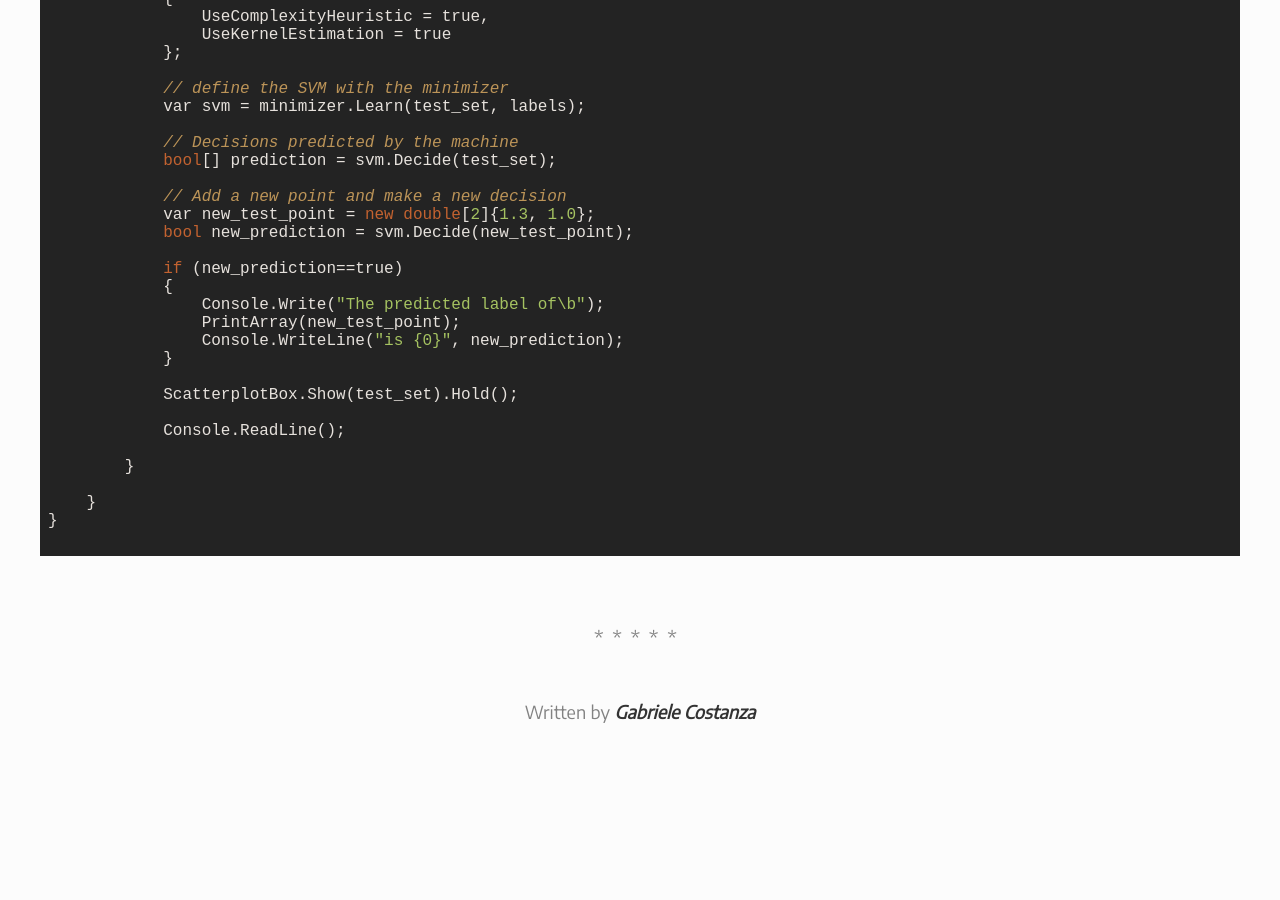
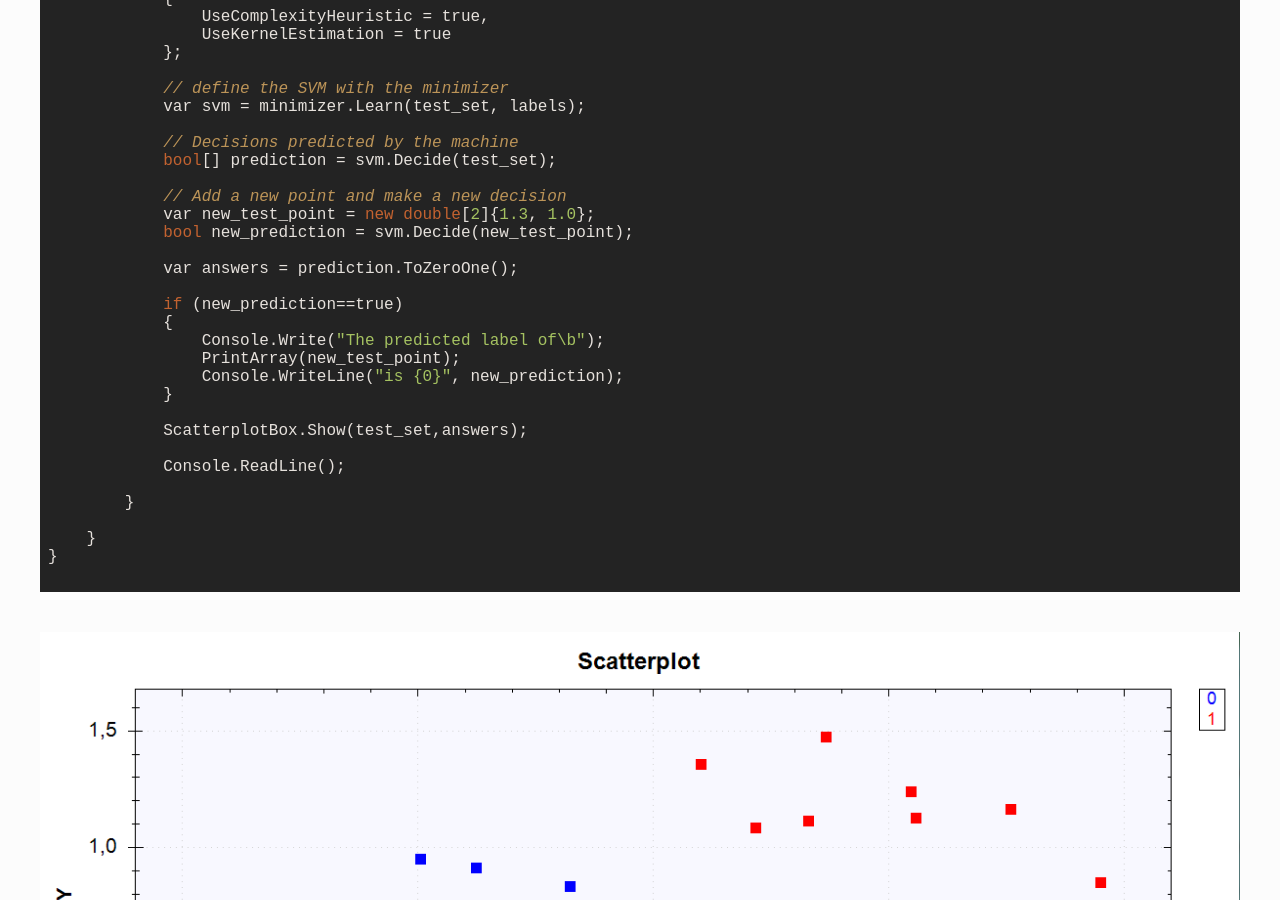
Before and after one commit to FullSimplify/FullSimplify.github.io, a Jekyll site: the page built from _posts/2000-01-03-SVM-a-gentle-introduction-01.md, in a window 1280 px wide and 900 px high, scrolled down 7418 px. Built offline with Jekyll 4.4.1, drawn with Linux system fonts in a browser that asks for light colours; some web fonts are replaced; formulas are drawn with MathJax 3; before the commit the page ends 8242 px from its top, so only the background shows below that.

Commit message:
Update 2000-01-03-SVM-a-gentle-introduction-01.md

````diff
--- a/_posts/2000-01-03-SVM-a-gentle-introduction-01.md
+++ b/_posts/2000-01-03-SVM-a-gentle-introduction-01.md
@@ -263,6 +263,8 @@ namespace ConsoleApplication1
             var new_test_point = new double[2]{1.3, 1.0};
             bool new_prediction = svm.Decide(new_test_point);
 
+            var answers = prediction.ToZeroOne();
+
             if (new_prediction==true)
             {
                 Console.Write("The predicted label of\b");
@@ -270,7 +272,7 @@ namespace ConsoleApplication1
                 Console.WriteLine("is {0}", new_prediction);
             }
 
-            ScatterplotBox.Show(test_set).Hold();
+            ScatterplotBox.Show(test_set,answers);
 
             Console.ReadLine();
 
@@ -280,3 +282,4 @@ namespace ConsoleApplication1
 }
 
 ```
+![png](/SVM01/scatter1.png?raw=true)
````
